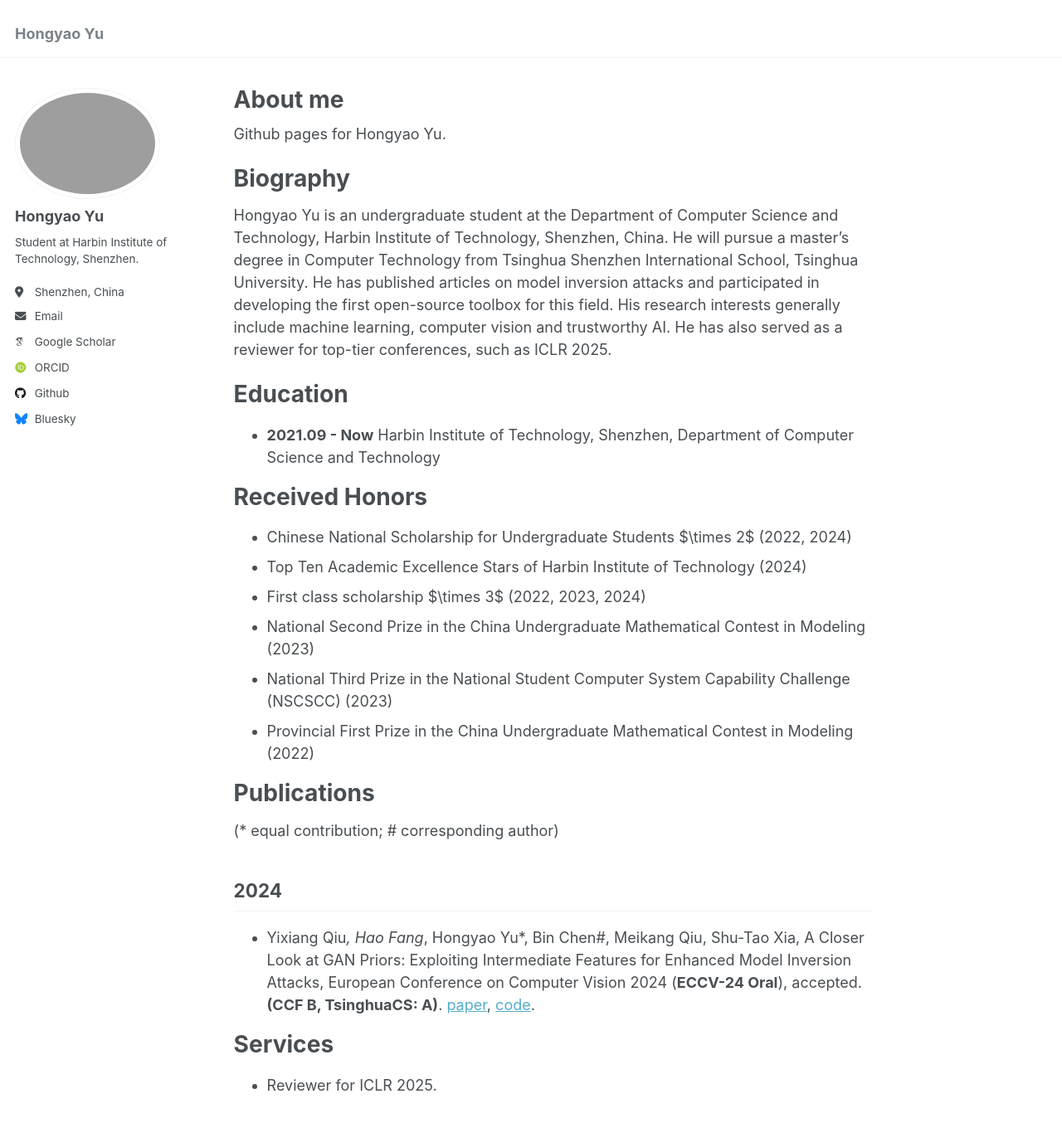
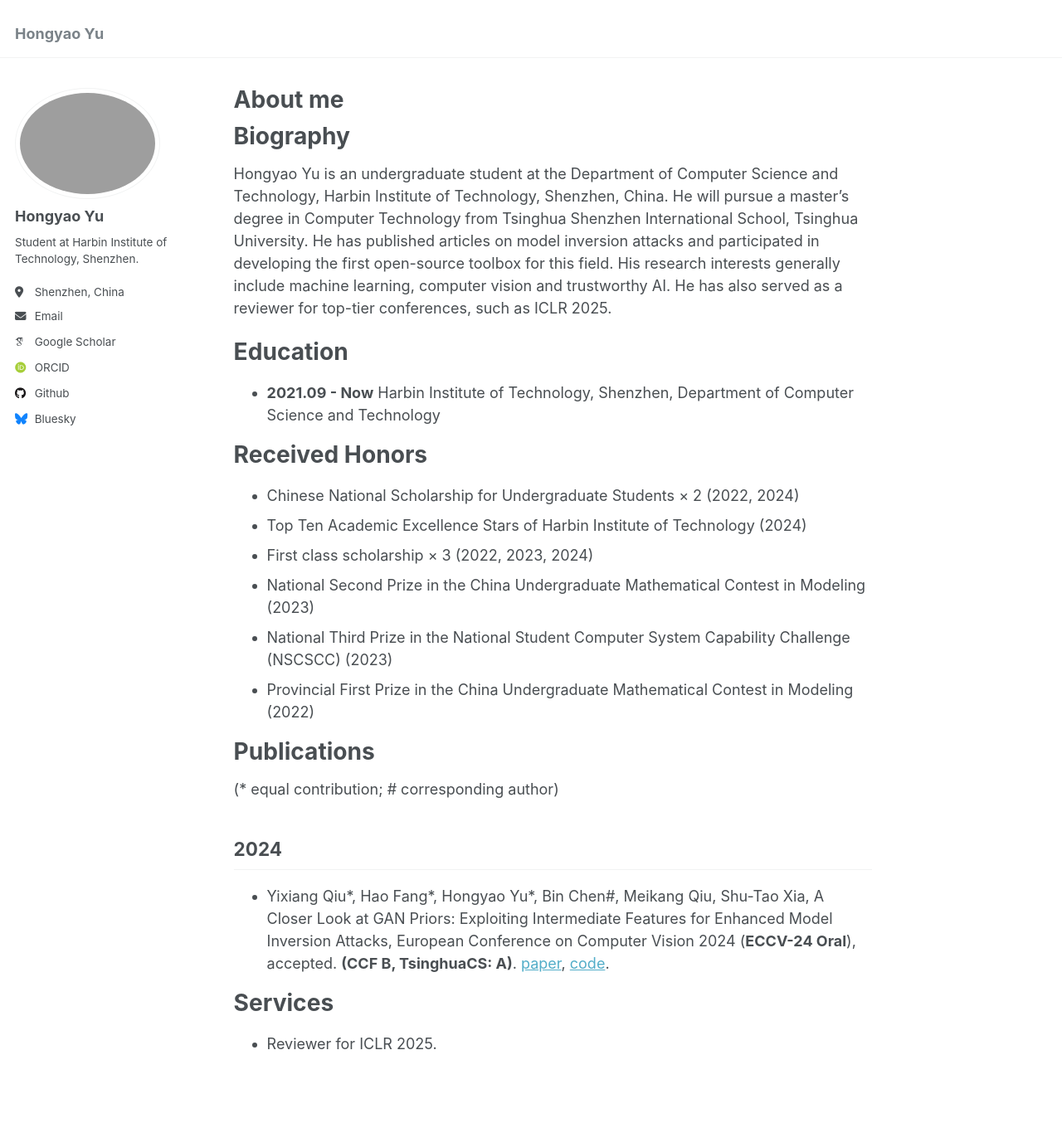
Before and after one commit to Chrisqcwx/Chrisqcwx.github.io, a Jekyll site: the page built from _pages/about.md, in a window 1280 px wide and 1400 px high. Shown: the top 1354 px of the window at 83% size. Built offline with Jekyll 4.4.1, drawn with Linux system fonts in a browser that asks for light colours; some web fonts are replaced.

Commit message:
fix: about error

```diff
--- a/_pages/about.md
+++ b/_pages/about.md
@@ -7,7 +7,7 @@ redirect_from:
   - /about.html
 ---
 
-Github pages for Hongyao Yu.
+<!-- Github pages for Hongyao Yu. -->
 
 # Biography
 
@@ -19,20 +19,20 @@ Hongyao Yu is an undergraduate student at the Department of Computer Science and
 
 # Received Honors
 
-+ Chinese National Scholarship for Undergraduate Students $\times 2$ (2022, 2024)
++ Chinese National Scholarship for Undergraduate Students × 2 (2022, 2024)
 + Top Ten Academic Excellence Stars of Harbin Institute of Technology (2024)
-+ First class scholarship $\times 3$ (2022, 2023, 2024)
++ First class scholarship × 3 (2022, 2023, 2024)
 + National Second Prize in the China Undergraduate Mathematical Contest in Modeling (2023)
 + National Third Prize in the National Student Computer System Capability Challenge (NSCSCC) (2023)
 + Provincial First Prize in the China Undergraduate Mathematical Contest in Modeling (2022)
 
 # Publications
 
-(* equal contribution; # corresponding author)
+(\* equal contribution; # corresponding author)
 
 ## 2024
 
-+ Yixiang Qiu*, Hao Fang*, Hongyao Yu*, Bin Chen#, Meikang Qiu, Shu-Tao Xia, A Closer Look at GAN Priors: Exploiting Intermediate Features for Enhanced Model Inversion Attacks, European Conference on Computer Vision 2024 (**ECCV-24 Oral**), accepted. **(CCF B, TsinghuaCS: A)**. [paper](https://arxiv.org/abs/2407.13863), [code](https://github.com/ffhibnese/Model-Inversion-Attack-ToolBox).
++ Yixiang Qiu\*, Hao Fang\*, Hongyao Yu\*, Bin Chen#, Meikang Qiu, Shu-Tao Xia, A Closer Look at GAN Priors: Exploiting Intermediate Features for Enhanced Model Inversion Attacks, European Conference on Computer Vision 2024 (**ECCV-24 Oral**), accepted. **(CCF B, TsinghuaCS: A)**. [paper](https://arxiv.org/abs/2407.13863), [code](https://github.com/ffhibnese/Model-Inversion-Attack-ToolBox).
 
 # Services
 
```
